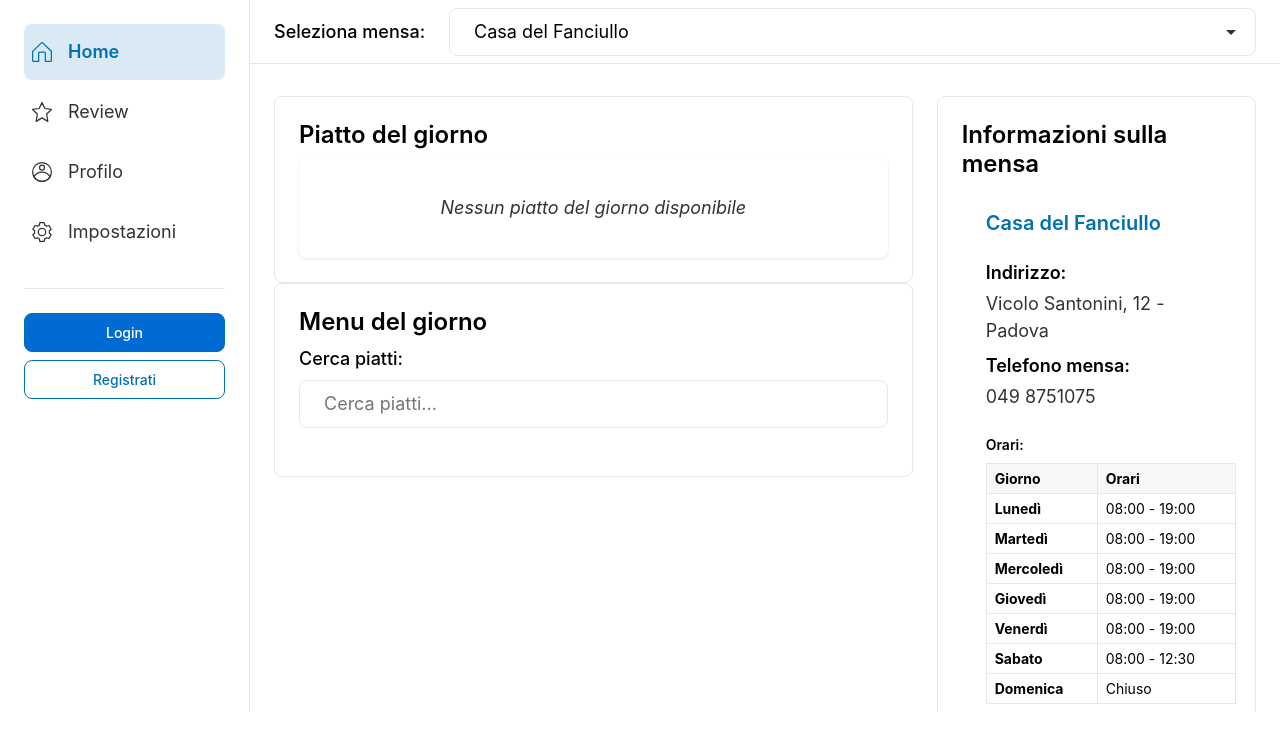
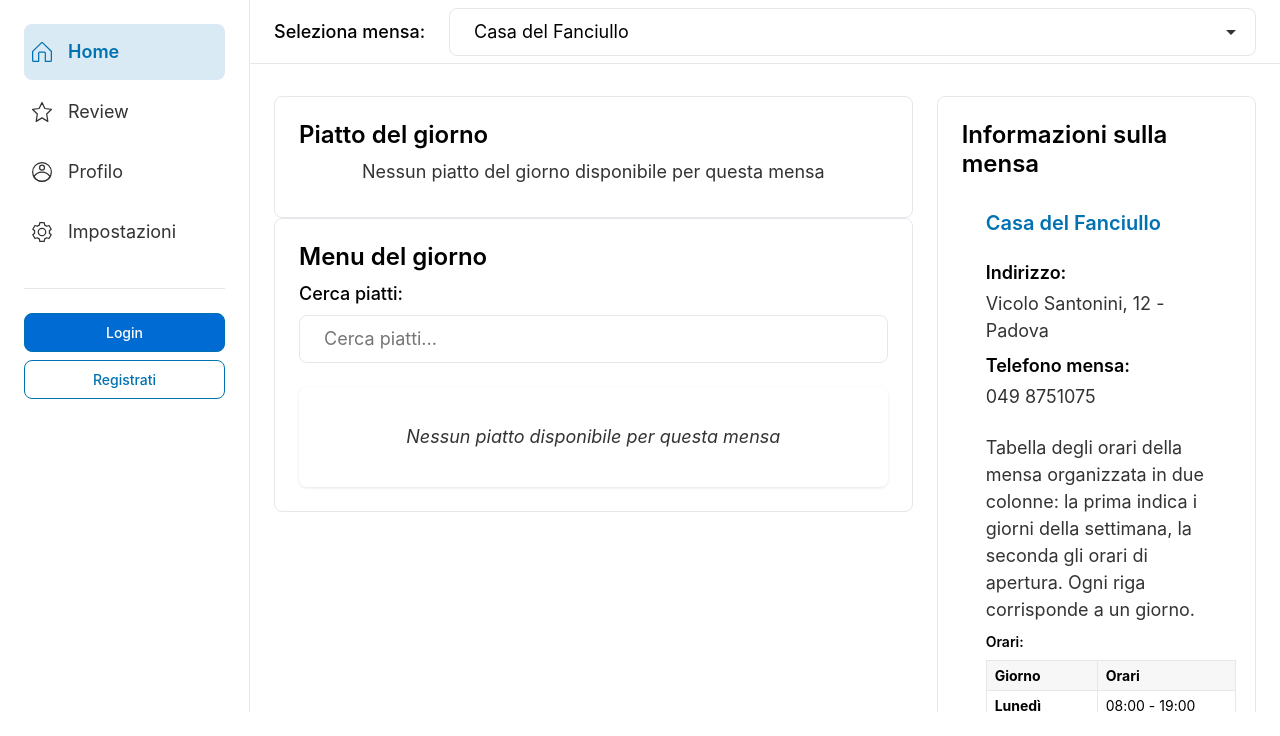
Before and after one commit to ESU-ADVISOR/ESU-ADVISOR, a PHP site: page / in a window 1280 px wide. Shown: the part 88-824 px from the top of the page. Run offline with PHP 8.4, Linux system fonts and the light colour scheme; data comes from the database, SQL or seed files in the repository; tables that the repository leaves empty hold one stand-in row (values such as "Sample post").

Commit message:
fix (da rivedere) per visualizzazione piatti dopo aver sistemato tag impropri

```diff
--- a/src/controllers/IndexController.php
+++ b/src/controllers/IndexController.php
@@ -21,47 +21,43 @@ class IndexController implements BaseController
             exit();
         }
 
-        $mensaSelezionata = null;
         $isLoggedIn = isset($_SESSION["username"]) && !empty($_SESSION["username"]);
 
+        // Determina la mensa da mostrare inizialmente
+        $mensaInizialeNome = null;
         if(isset($get["mensa"]) && !empty($get["mensa"])) {
-            $mensaSelezionata = MenseModel::findByName($get["mensa"]);
-            if(!$mensaSelezionata) {
-               $view = new ErrorView();
-                $view->render([
-                     "message" => "La mensa specificata non esiste.",
-                ]);
-                exit();
+            $mensaTest = MenseModel::findByName($get["mensa"]);
+            if($mensaTest) {
+                $mensaInizialeNome = $get["mensa"];
             }
-        } else {
-            $mensaPreferitaNome = null;
+        }
 
-            if ($isLoggedIn) {
+        if (!$mensaInizialeNome && $isLoggedIn) {
             $userPreferences = PreferenzeUtenteModel::findByUsername($_SESSION["username"]);
             if ($userPreferences) {
                 $mensaPreferitaNome = $userPreferences->getMensaPreferita();
                 if ($mensaPreferitaNome && !isset($_SESSION["mensa_preferita"])) {
                     $_SESSION["mensa_preferita"] = $mensaPreferitaNome;
                 }
+                $mensaInizialeNome = $mensaPreferitaNome;
             }
         }
 
-            if (!$mensaPreferitaNome && isset($_SESSION["mensa_preferita"]) && !empty($_SESSION["mensa_preferita"])) {
-                $mensaPreferitaNome = $_SESSION["mensa_preferita"];
+        if (!$mensaInizialeNome && isset($_SESSION["mensa_preferita"]) && !empty($_SESSION["mensa_preferita"])) {
+            $mensaInizialeNome = $_SESSION["mensa_preferita"];
         }
 
-            if ($mensaPreferitaNome) {
-                $mensaSelezionata = MenseModel::findByName($mensaPreferitaNome);
+        if (!$mensaInizialeNome) {
+            $mensaInizialeNome = $mense[0]->getNome();
         }
 
-            if (!$mensaSelezionata) {
-                $mensaSelezionata = $mense[0];
-            }
-        }
-
-        $piatti = $mensaSelezionata->getPiatti();
+        // Carica i dati di TUTTE le mense
+        $datiCompleti = [];
+        foreach ($mense as $mensa) {
+            $piatti = $mensa->getPiatti();
             $piattoDelGiorno = null;
             $bestAvg = 0;
+
             foreach ($piatti as $piatto) {
                 if ($piatto->getAvgVote() > $bestAvg) {
                     $bestAvg = $piatto->getAvgVote();
@@ -69,25 +65,21 @@ class IndexController implements BaseController
                 }
             }
 
-        $datiMensa[] = [
-            "nome" => $mensaSelezionata->getNome(),
-            "indirizzo" => $mensaSelezionata->getIndirizzo(),
-            "telefono" => $mensaSelezionata->getTelefono(),
-            "maps_link" => $mensaSelezionata->getMapsLink(),
-            "orari" => $mensaSelezionata->getMenseOrari(),
+            $datiCompleti[] = [
+                "nome" => $mensa->getNome(),
+                "indirizzo" => $mensa->getIndirizzo(),
+                "telefono" => $mensa->getTelefono(),
+                "maps_link" => $mensa->getMapsLink(),
+                "orari" => $mensa->getMenseOrari(),
+                "piatti" => $piatti,
+                "piatto_del_giorno" => $piattoDelGiorno,
             ];
-
-        $nomiMense = [];
-        foreach ($mense as $mensa) {
-            $nomiMense[] = $mensa->getNome();
         }
 
         $view = new IndexView();
         $view->render([
-            "mense" => $nomiMense,
-            "mensa_selezionata" => $datiMensa,
-            "piatti" => $piatti,
-            "piatto_del_giorno" => $piattoDelGiorno,
+            "mense_complete" => $datiCompleti,
+            "mensa_iniziale" => $mensaInizialeNome,
         ]);
     }
 
--- a/src/views/IndexView.php
+++ b/src/views/IndexView.php
@@ -30,27 +30,23 @@ class IndexView extends BaseView
         $piattiContent = "";
         $dishOfTheDayContent = "";
 
-        $datiMensa = $data["mensa_selezionata"][0];
-        $id = 0;
-        $idtmp = 0;
-        foreach ($data["mense"] as $nomeMensa) {
-            if (isset($datiMensa) && ($datiMensa["nome"] == $nomeMensa)) {
-                $menseContent .= "<option value=\"" . htmlspecialchars($nomeMensa) . "\" selected>" . htmlspecialchars($nomeMensa) . "</option>";
-                $id = $idtmp;
-            } else {
-                $menseContent .=
-                    "<option value=\"" .
-                    htmlspecialchars($nomeMensa) .
-                    "\">" .
-                    htmlspecialchars($nomeMensa) .
-                    "</option>";
-            }
-            $idtmp++;
+        $menseComplete = $data["mense_complete"];
+        $mensaIniziale = $data["mensa_iniziale"];
+
+        // Genera il select delle mense
+        foreach ($menseComplete as $datiMensa) {
+            $selected = ($datiMensa["nome"] === $mensaIniziale) ? 'selected' : '';
+            $menseContent .= "<option value=\"" . htmlspecialchars($datiMensa["nome"]) . "\" " . $selected . ">" . htmlspecialchars($datiMensa["nome"]) . "</option>";
         }
 
-        $menseInfoContent .= "<li class=\"mense-info-item\" data-mensa-id=\"" .
-            htmlspecialchars($id) . "\">";
+        // Genera il contenuto di TUTTE le mense (ma mostra solo quella iniziale)
+        foreach ($menseComplete as $datiMensa) {
+            $mensaId = $datiMensa["nome"];
+            $isInitialMensa = ($mensaId === $mensaIniziale);
+            $displayStyle = $isInitialMensa ? '' : ' style="display: none;"';
 
+            // === MENSE INFO ===
+            $menseInfoContent .= "<li class=\"mense-info-item\" data-mensa-id=\"" . htmlspecialchars($mensaId) . "\"" . $displayStyle . ">";
             $menseInfoContent .= "<h3>" . htmlspecialchars($datiMensa["nome"]) . "</h3>";
 
             $menseInfoContent .= "<dl class=\"contact-info\">";
@@ -67,19 +63,13 @@ class IndexView extends BaseView
 
             $menseInfoContent .= "<div class=\"schedule-container\">";
             $giorniSettimana = [
-            "Lunedì",
-            "Martedì",
-            "Mercoledì",
-            "Giovedì",
-            "Venerdì",
-            "Sabato",
-            "Domenica",
+                "Lunedì", "Martedì", "Mercoledì", "Giovedì", "Venerdì", "Sabato", "Domenica",
             ];
 
             $menseInfoContent .= "
-                <p id='orari-mensa-description'>Tabella degli orari della mensa organizzata in due colonne: la prima indica i giorni della settimana, la seconda gli orari di apertura. Ogni riga corrisponde a un giorno.</p>
-                <table aria-describedby=\"orari-mensa-description\">
-                    <caption id=\"orari-mensa-caption\">Orari:</caption>
+                <p id='orari-mensa-description-" . htmlspecialchars(str_replace(' ', '-', strtolower($mensaId))) . "'>Tabella degli orari della mensa organizzata in due colonne: la prima indica i giorni della settimana, la seconda gli orari di apertura. Ogni riga corrisponde a un giorno.</p>
+                <table aria-describedby=\"orari-mensa-description-" . htmlspecialchars(str_replace(' ', '-', strtolower($mensaId))) . "\">
+                    <caption>Orari:</caption>
                     <thead>
                         <tr>
                             <th scope=\"col\">Giorno</th>
@@ -109,14 +99,11 @@ class IndexView extends BaseView
             }
             $menseInfoContent .= "</tbody></table>";
 
-        //     Add maps link
             $menseInfoContent .=
-            "<a href=\"" .
-            htmlspecialchars($datiMensa["maps_link"]) .
-            "\" class=\"directions-button nav-button secondary text-center\" target=\"_blank\" rel=\"noopener noreferrer\" aria-label=\"Direzioni su Google Maps per " . htmlspecialchars($datiMensa["nome"]) . " (si apre in una nuova finestra)\">
+                "<a href=\"" . htmlspecialchars($datiMensa["maps_link"]) . "\" class=\"directions-button nav-button secondary text-center\" target=\"_blank\" rel=\"noopener noreferrer\" aria-label=\"Direzioni su Google Maps per " . htmlspecialchars($datiMensa["nome"]) . " (si apre in una nuova finestra)\">
                         Direzioni su Google Maps
-                    <svg xmlns=\"http://www.w3.org/2000/svg\" width=\"16\" height=\"16\" viewBox=\"0 0 24 24\" fill=\"none\" stroke=\"currentColor\" stroke-width=\"2\" stroke-linecap=\"round\" stroke-linejoin=\"round\" class=\"external-link-icon\" aria-hidden=\"true\" role=\"img\" aria-labelledby=\"external-link-title-" . $id . "\">
-                        <title id=\"external-link-title\">Link esterno</title>
+                        <svg xmlns=\"http://www.w3.org/2000/svg\" width=\"16\" height=\"16\" viewBox=\"0 0 24 24\" fill=\"none\" stroke=\"currentColor\" stroke-width=\"2\" stroke-linecap=\"round\" stroke-linejoin=\"round\" class=\"external-link-icon\" aria-hidden=\"true\" role=\"img\">
+                            <title>Link esterno</title>
                             <path d=\"M18 13v6a2 2 0 0 1-2 2H5a2 2 0 0 1-2-2V8a2 2 0 0 1 2-2h6\"></path>
                             <polyline points=\"15 3 21 3 21 9\"></polyline>
                             <line x1=\"10\" y1=\"14\" x2=\"21\" y2=\"3\"></line>
@@ -125,29 +112,29 @@ class IndexView extends BaseView
 
             $menseInfoContent .= "</li>";
 
-        //=========== Generate dishes content - FIXED: Generate one <li> per dish ============
-        if (isset($data["piatti"]) && is_array($data["piatti"]) && !empty($data["piatti"])) {
-            foreach ($data["piatti"] as $piatto) {
-                $piattiContent .= "<li class=\"menu-item\" data-mensa-id=\"" . htmlspecialchars($id) . "\">";
+            // === PIATTI DEL MENU ===
+            if (isset($datiMensa["piatti"]) && is_array($datiMensa["piatti"]) && !empty($datiMensa["piatti"])) {
+                foreach ($datiMensa["piatti"] as $piatto) {
+                    $piattiContent .= "<li class=\"menu-item\" data-mensa-id=\"" . htmlspecialchars($mensaId) . "\"" . $displayStyle . ">";
                     $piattiContent .= "<article>";
 
                     if ($piatto->getImage()) {
                         $piattiContent .=
-                        "<figure aria-labelledby=\"caption-" . htmlspecialchars(str_replace(" ", "-", strtolower($piatto->getNome()))) . "\">
+                            "<figure aria-labelledby=\"caption-" . htmlspecialchars(str_replace(" ", "-", strtolower($piatto->getNome()))) . "-" . htmlspecialchars(str_replace(" ", "-", strtolower($mensaId))) . "\">
                                 <img src=\"" . $piatto->getImage() . "\" alt=\"" .
                             htmlspecialchars($piatto->getNome()) .
                             "\" width=\"150\" height=\"150\" >
-                            <figcaption id=\"caption-" . htmlspecialchars(str_replace(" ", "-", strtolower($piatto->getNome()))) . "\" class=\"sr-only\">
+                                <figcaption id=\"caption-" . htmlspecialchars(str_replace(" ", "-", strtolower($piatto->getNome()))) . "-" . htmlspecialchars(str_replace(" ", "-", strtolower($mensaId))) . "\" class=\"sr-only\">
                                     Immagine del piatto: " . htmlspecialchars($piatto->getNome()) . "
                                 </figcaption>
                             </figure>";
                     } else {
                         $piattiContent .=
-                        "<figure aria-labelledby=\"caption-" . htmlspecialchars(str_replace(" ", "-", strtolower($piatto->getNome()))) . "\">
+                            "<figure aria-labelledby=\"caption-" . htmlspecialchars(str_replace(" ", "-", strtolower($piatto->getNome()))) . "-" . htmlspecialchars(str_replace(" ", "-", strtolower($mensaId))) . "\">
                                 <img src=\"images/placeholder.png\" alt=\"" .
                             htmlspecialchars($piatto->getNome()) .
                             "\" width=\"150\" height=\"150\" >
-                            <figcaption id=\"caption-" . htmlspecialchars(str_replace(" ", "-", strtolower($piatto->getNome()))) . "\" class=\"sr-only\">
+                                <figcaption id=\"caption-" . htmlspecialchars(str_replace(" ", "-", strtolower($piatto->getNome()))) . "-" . htmlspecialchars(str_replace(" ", "-", strtolower($mensaId))) . "\" class=\"sr-only\">
                                     Immagine di anteprima per: " . htmlspecialchars($piatto->getNome()) . "
                                 </figcaption>
                             </figure>";
@@ -165,13 +152,8 @@ class IndexView extends BaseView
                         </div>";
                     }
 
-                $piattiContent .= "<h3>" .
-                    htmlspecialchars($piatto->getNome()) .
-                    "</h3>";
-                $piattiContent .=
-                    "<p>" .
-                    htmlspecialchars($piatto->getDescrizione()) .
-                    "</p>";
+                    $piattiContent .= "<h3>" . htmlspecialchars($piatto->getNome()) . "</h3>";
+                    $piattiContent .= "<p>" . htmlspecialchars($piatto->getDescrizione()) . "</p>";
 
                     $allergeni = $piatto->getAllergeni();
                     if (!empty($allergeni)) {
@@ -183,7 +165,6 @@ class IndexView extends BaseView
                     $ratingValue = $piatto->getAvgVote();
                     $ratingText = sprintf("Valutazione: %.1f su 5", $ratingValue);
                     $piattiContent .= "<div class=\"ratings\" aria-label=\"" . htmlspecialchars($ratingText) . "\" role=\"img\">";
-
                     $piattiContent .= "<span class=\"sr-only\">" . htmlspecialchars($ratingText) . "</span>";
 
                     for ($i = 0; $i < $ratingValue; $i++) {
@@ -195,13 +176,7 @@ class IndexView extends BaseView
                     $piattiContent .= "</div>";
                     $piattiContent .=
                         "<a href=\"./piatto.php?nome=" .
-                    htmlspecialchars(
-                        str_replace(
-                            " ",
-                            "_",
-                            strtolower($piatto->getNome())
-                        )
-                    ) .
+                        htmlspecialchars(str_replace(" ", "_", strtolower($piatto->getNome()))) .
                         "\">Vedi recensioni</a>" .
                         "</div>" .
                         "</article>" .
@@ -209,36 +184,36 @@ class IndexView extends BaseView
                 }
             } else {
                 $piattiContent .= "<li class=\"empty-menu\" data-mensa-id=\"" .
-                htmlspecialchars($id) .
-                "\"><p class=\"text-center\">Nessun piatto disponibile per questa mensa</p></li>";
+                    htmlspecialchars($mensaId) .
+                    "\"" . $displayStyle . "><p class=\"text-center\">Nessun piatto disponibile per questa mensa</p></li>";
             }
 
-        //     =========== Dish of the Day - FIXED: Single <li> for single dish ============
-        if (isset($data["piatto_del_giorno"]) && $data["piatto_del_giorno"]) {
-            $dishOfTheDayContent .= "<li class=\"dish-of-day-item\" data-mensa-id=\"" .
-                htmlspecialchars($id) . "\">";
+            // === PIATTO DEL GIORNO ===
+            if (isset($datiMensa["piatto_del_giorno"]) && $datiMensa["piatto_del_giorno"]) {
+                $piatto = $datiMensa["piatto_del_giorno"];
+                $dishOfTheDayContent .= "<ul class=\"piatti-list\" data-mensa-id=\"" . htmlspecialchars($mensaId) . "\"" . $displayStyle . ">";
+                $dishOfTheDayContent .= "<li class=\"menu-item dish-of-day-item\" data-mensa-id=\"" . htmlspecialchars($mensaId) . "\">";
+                $dishOfTheDayContent .= "<article>";
 
-            $dishOfTheDayContent .= "<article class=\"menu-item\">";
-
-            $dishId = htmlspecialchars(str_replace(" ", "-", strtolower($data["piatto_del_giorno"]->getNome())) . "-day");
-            if ($data["piatto_del_giorno"]->getImage()) {
+                $dishId = htmlspecialchars(str_replace(" ", "-", strtolower($piatto->getNome())) . "-day-" . str_replace(" ", "-", strtolower($mensaId)));
+                if ($piatto->getImage()) {
                     $dishOfTheDayContent .=
                         "<figure aria-labelledby=\"caption-" . $dishId . "\">
-                        <img src=\"" . $data["piatto_del_giorno"]->getImage() . "\" alt=\"" .
-                    htmlspecialchars($data["piatto_del_giorno"]->getNome()) .
+                            <img src=\"" . $piatto->getImage() . "\" alt=\"" .
+                        htmlspecialchars($piatto->getNome()) .
                         "\" width=\"150\" height=\"150\" >
                             <figcaption id=\"caption-" . $dishId . "\" class=\"sr-only\">
-                            Piatto del giorno: " . htmlspecialchars($data["piatto_del_giorno"]->getNome()) . "
+                                Piatto del giorno: " . htmlspecialchars($piatto->getNome()) . "
                             </figcaption>
                         </figure>";
                 } else {
                     $dishOfTheDayContent .=
                         "<figure aria-labelledby=\"caption-" . $dishId . "\">
                             <img src=\"images/placeholder.png\" alt=\"" .
-                    htmlspecialchars($data["piatto_del_giorno"]->getNome()) .
+                        htmlspecialchars($piatto->getNome()) .
                         "\" width=\"150\" height=\"150\" >
                             <figcaption id=\"caption-" . $dishId . "\" class=\"sr-only\">
-                            Piatto del giorno (immagine di anteprima): " . htmlspecialchars($data["piatto_del_giorno"]->getNome()) . "
+                                Piatto del giorno (immagine di anteprima): " . htmlspecialchars($piatto->getNome()) . "
                             </figcaption>
                         </figure>";
                 }
@@ -246,7 +221,7 @@ class IndexView extends BaseView
                 $dishOfTheDayContent .= "<div class=\"menu-item-content\">";
 
                 $userAllergeni = isset($_SESSION["allergeni"]) ? $_SESSION["allergeni"] : [];
-            $hasAllergens = $data["piatto_del_giorno"]->containsAllergens($userAllergeni);
+                $hasAllergens = $piatto->containsAllergens($userAllergeni);
 
                 if ($hasAllergens) {
                     $dishOfTheDayContent .= "<div class=\"allergen-warning\" role=\"alert\">
@@ -254,30 +229,19 @@ class IndexView extends BaseView
                     </div>";
                 }
 
-            $dishOfTheDayContent .=
-                "<h3>" .
-                htmlspecialchars(
-                    $data["piatto_del_giorno"]->getNome()
-                ) .
-                "</h3>";
-            $dishOfTheDayContent .=
-                "<p>" .
-                htmlspecialchars(
-                    $data["piatto_del_giorno"]->getDescrizione()
-                ) .
-                "</p>";
+                $dishOfTheDayContent .= "<h3>" . htmlspecialchars($piatto->getNome()) . "</h3>";
+                $dishOfTheDayContent .= "<p>" . htmlspecialchars($piatto->getDescrizione()) . "</p>";
 
-            $allergeni = $data["piatto_del_giorno"]->getAllergeni();
+                $allergeni = $piatto->getAllergeni();
                 if (!empty($allergeni)) {
                     $dishOfTheDayContent .= "<div class=\"allergens-list\">
                         <p><strong>Allergeni:</strong> " . htmlspecialchars(implode(", ", $allergeni)) . "</p>
                     </div>";
                 }
 
-            $ratingValue = $data["piatto_del_giorno"]->getAvgVote();
+                $ratingValue = $piatto->getAvgVote();
                 $ratingText = sprintf("Valutazione del piatto del giorno: %.1f su 5", $ratingValue);
                 $dishOfTheDayContent .= "<div class=\"ratings\" aria-label=\"" . htmlspecialchars($ratingText) . "\" role=\"img\">";
-
                 $dishOfTheDayContent .= "<span class=\"sr-only\">" . htmlspecialchars($ratingText) . "</span>";
 
                 for ($i = 0; $i < $ratingValue; $i++) {
@@ -289,24 +253,18 @@ class IndexView extends BaseView
                 $dishOfTheDayContent .= "</div>";
                 $dishOfTheDayContent .=
                     "<a href=\"./piatto.php?nome=" .
-                htmlspecialchars(
-                    str_replace(
-                        " ",
-                        "_",
-                        strtolower(
-                            $data["piatto_del_giorno"]->getNome()
-                        )
-                    )
-                ) .
+                    htmlspecialchars(str_replace(" ", "_", strtolower($piatto->getNome()))) .
                     "\">Vedi <span lang=\"en\">reviews</span></a>" .
                     "</div>" .
                     "</article>";
 
                 $dishOfTheDayContent .= "</li>";
+                $dishOfTheDayContent .= "</ul>";
             } else {
-            $dishOfTheDayContent .= "<li class=\"empty-dish\" data-mensa-id=\"" .
-                htmlspecialchars($id) .
-                "\"><p class=\"text-center\">Nessun piatto del giorno disponibile</p></li>";
+                $dishOfTheDayContent .= "<p class=\"text-center text-secondary dish-of-day-empty\" data-mensa-id=\"" .
+                    htmlspecialchars($mensaId) .
+                    "\"" . $displayStyle . ">Nessun piatto del giorno disponibile per questa mensa</p>";
+            }
         }
 
         // Replace template placeholders with actual content
@@ -330,10 +288,7 @@ class IndexView extends BaseView
             "mense-info-template",
             $menseInfoContent
         );
-        // Save the HTML from DOMDocument
-        $html = $this->dom->saveHTML();
 
-        // Output the HTML
-        echo $html;
+        echo $this->dom->saveHTML();
     }
 }
```
Also changed, not shown: public_html/scripts/menu_select.js (+60 -6 lines), public_html/scripts/search-piatti.js (+47 -49 lines). Lines whose indentation alone changed are shown as unchanged.
